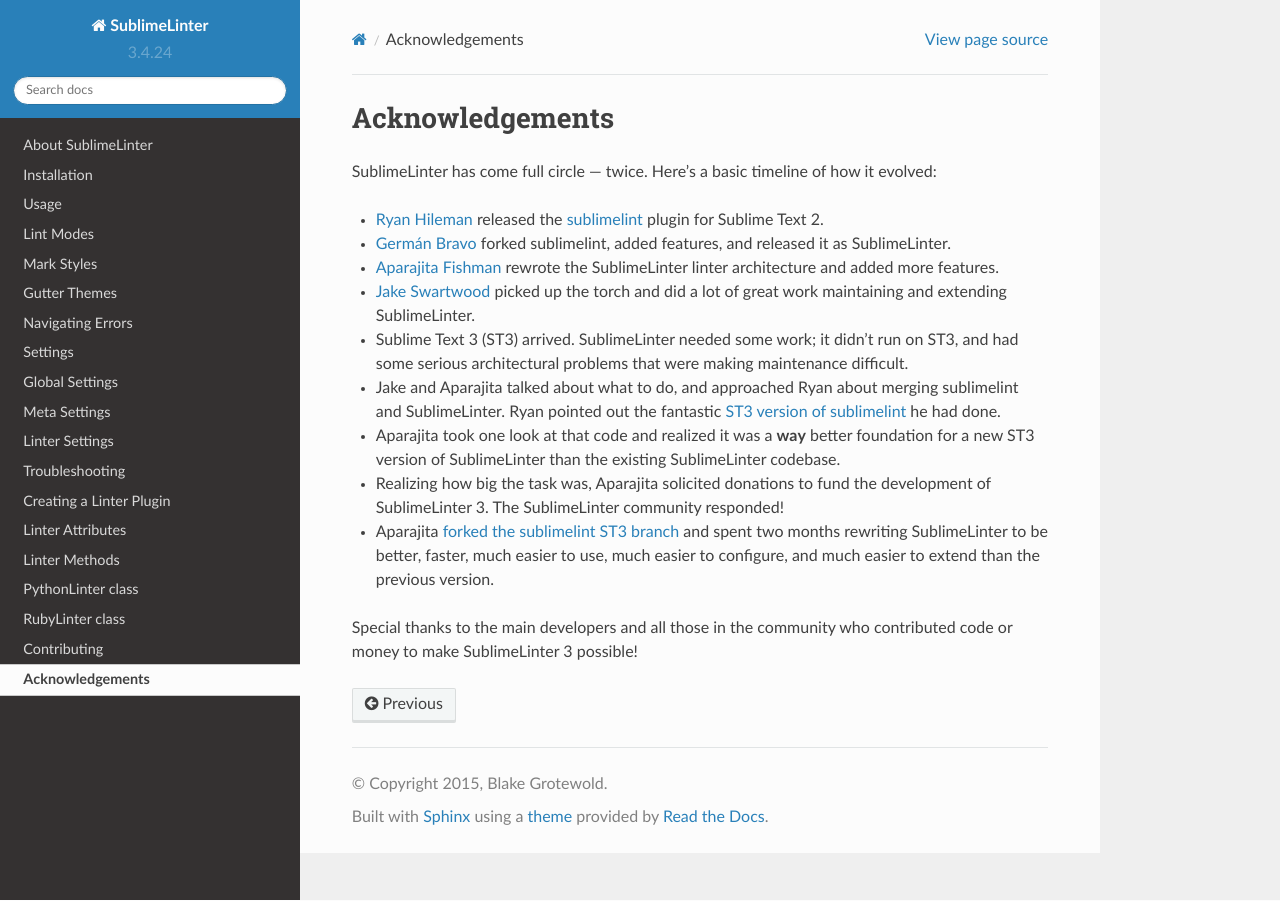
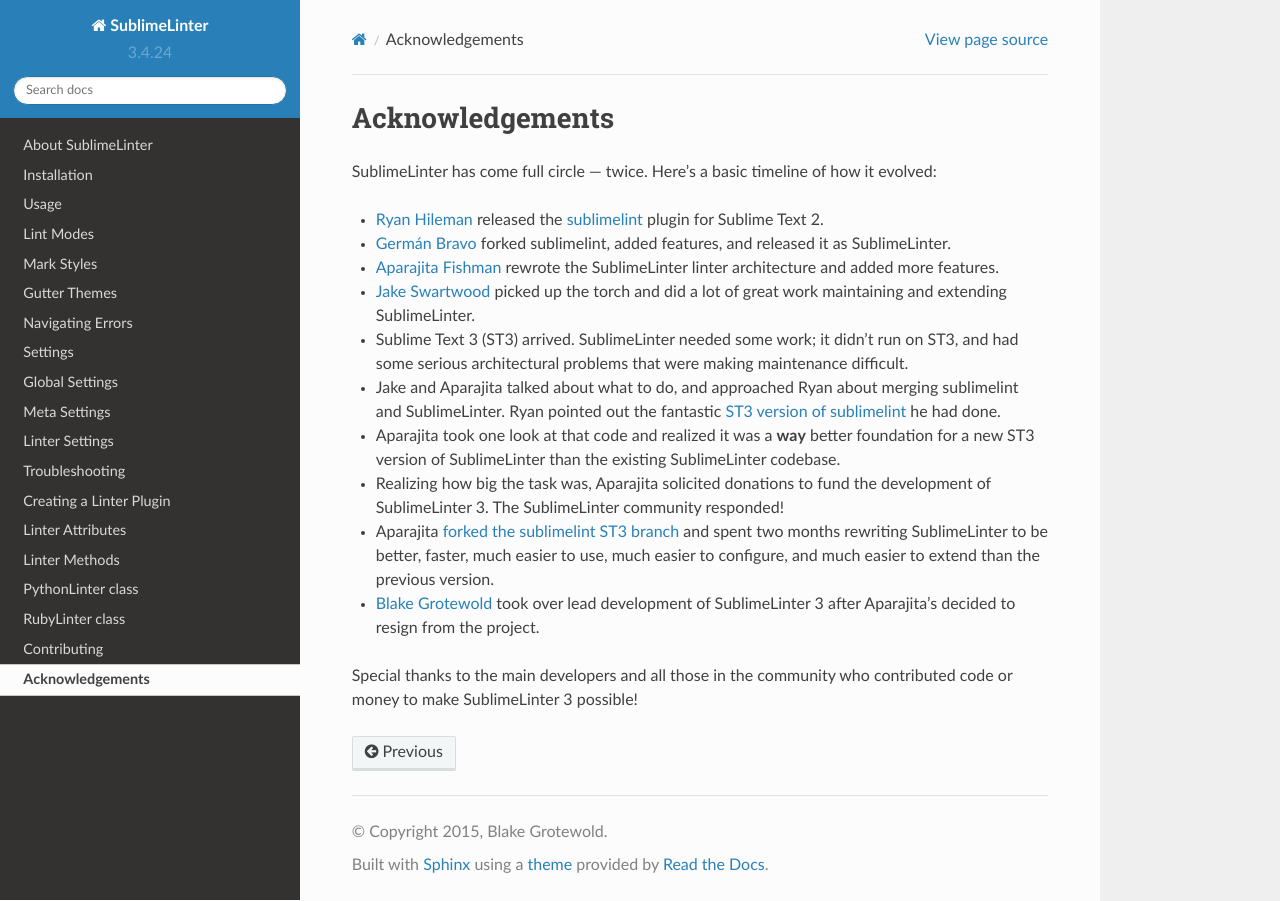
Before and after one commit to SublimeLinter/SublimeLinter, a Sphinx documentation site: the page built from docs/acknowledgements.rst, in a window 1280 px wide. Built offline with Sphinx 7.4.7 and the Read the Docs theme 2.0.0, drawn with Linux system fonts in a browser that asks for light colours.

Commit message:
Continue acknowledgements timeline

```diff
--- a/docs/acknowledgements.rst
+++ b/docs/acknowledgements.rst
@@ -13,6 +13,7 @@
 * Aparajita took one look at that code and realized it was a **way** better foundation for a new ST3 version of SublimeLinter than the existing SublimeLinter codebase.
 * Realizing how big the task was, Aparajita solicited donations to fund the development of SublimeLinter 3. The SublimeLinter community responded!
 * Aparajita `forked the sublimelint ST3 branch`_ and spent two months rewriting SublimeLinter to be better, faster, much easier to use, much easier to configure, and much easier to extend than the previous version.
+* `Blake Grotewold`_ took over lead development of |sl| 3 after Aparajita's decided to resign from the project.
 
 Special thanks to the main developers and all those in the community who contributed code or money to make |sl| 3 possible!
 
@@ -23,3 +24,4 @@
 .. _Jake Swartwood: https://github.com/jswartwood
 .. _ST3 version of sublimelint: https://github.com/lunixbochs/sublimelint/tree/st3
 .. _forked the sublimelint ST3 branch: https://github.com/SublimeLinter/SublimeLinter3
+.. _Blake Grotewold: https://github.com/grotewold
```
